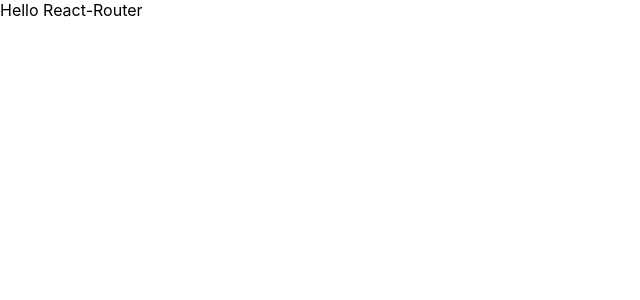
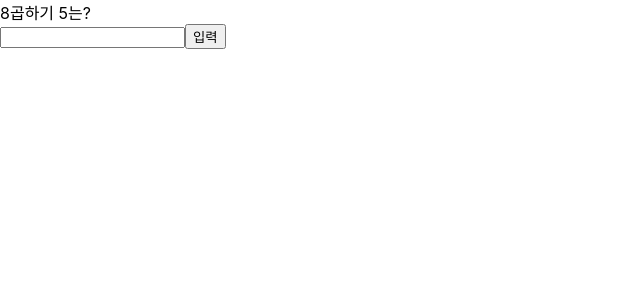
Before and after one commit to BaekDorazi/react-lecture, a React (Create React App) app: page /gugudan in a window 1280 px wide. Shown: the top 300 px of the page, without its empty margins (0-640 px from the left). Built offline with nearby package versions, Linux system fonts and the light colour scheme.

Commit message:
기능추가 / route사용하여 기본 페이지, 구구단 페이지 생성, 구구단 페이지에서 구구단 되도록

```diff
--- /dev/null
+++ b/src/pages/Gugudan.js
@@ -0,0 +1,56 @@
+import React, { Component } from "react";
+
+class Home extends Component {
+  constructor(props) {
+    super(props);
+
+    this.state = {
+      first: Math.ceil(Math.random() * 9), //첫번째 랜덤 숫자
+      second: Math.ceil(Math.random() * 9), //두번째 랜덤 숫자
+      value: "", //
+      result: "",
+    };
+  }
+
+  onChange = (e) => {
+    this.setState({
+      value: e.target.value,
+    });
+  };
+
+  onSubmit = (e) => {
+    e.preventDefault();
+    if (parseInt(this.state.value) === this.state.first * this.state.second) {
+      this.setState({
+        first: Math.ceil(Math.random() * 9),
+        second: Math.ceil(Math.random() * 9),
+        value: "",
+        result: "정답!",
+      });
+    } else {
+      this.setState({
+        value: "",
+        result: "땡!!!!",
+      });
+    }
+  };
+
+  render() {
+    const { first, second, value, result } = this.state;
+
+    return (
+      <div>
+        <div>
+          {first}곱하기 {second}는?
+          <form onSubmit={this.onSubmit}>
+            <input type="number" value={value} onChange={this.onChange} />
+            <button>입력</button>
+          </form>
+          <div>{result}</div>
+        </div>
+      </div>
+    );
+  }
+}
+
+export default Home;
--- /dev/null
+++ b/src/pages/Home.js
@@ -0,0 +1,13 @@
+import React, { Component } from "react";
+
+class Home extends Component {
+  render() {
+    return (
+      <div>
+        <h2>홈</h2>
+      </div>
+    );
+  }
+}
+
+export default Home;
--- /dev/null
+++ b/src/pages/index.js
@@ -0,0 +1,2 @@
+export { default as Home } from "./Home";
+export { default as Gugudan } from "./Gugudan";
--- a/src/shared/App.js
+++ b/src/shared/App.js
@@ -1,8 +1,15 @@
 import React, { Component } from "react";
+import { Route } from "react-router-dom";
+import { Home, Gugudan } from "../pages";
 
 class App extends Component {
   render() {
-    return <div>Hello React-Router</div>;
+    return (
+      <div>
+        <Route exact path="/" component={Home} />
+        <Route path="/gugudan" component={Gugudan} />
+      </div>
+    );
   }
 }
 
```
